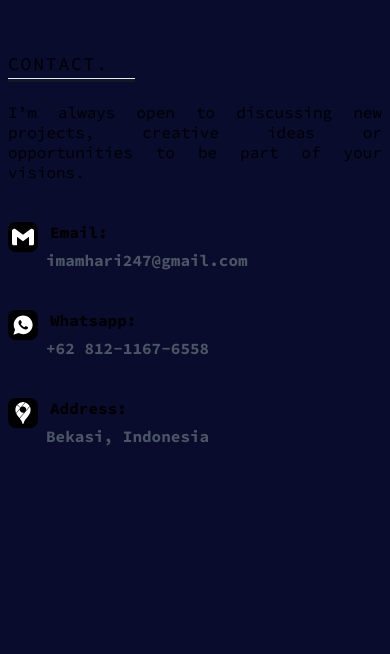
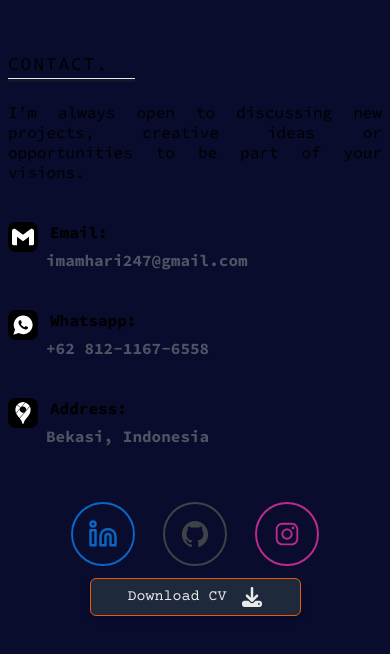
Before and after one commit to Imamhari/portfolio, a Next.js app: page /pages/contact in a window 390 px wide. Shown: the top 654 px of the page. Built offline with nearby package versions, Linux system fonts and the light colour scheme.

Commit message:
menambahkan sosmed ke kontak

```diff
--- a/src/app/components/atoms/DownloadCv.tsx
+++ b/src/app/components/atoms/DownloadCv.tsx
@@ -9,7 +9,7 @@ const courierPrime = Courier_Prime({
 function DownloadCv() {
   return (
     <button
-      className="rounded-md bg-slate-800 py-2 px-4 w-[20vh] border border-orange-600 flex justify-center text-center text-sm text-white transition-all shadow-md hover:shadow-[inset_0_6px_10px_rgb(251,140,0)] focus:bg-slate-700 focus:shadow-none active:bg-slate-700 hover:bg-slate-700 active:shadow-none disabled:pointer-events-none disabled:opacity-50 disabled:shadow-none  "
+      className="rounded-md bg-slate-800 py-2 px-4 w-[25vh] border border-orange-600 flex justify-center text-center text-sm text-white transition-all shadow-md hover:shadow-[inset_0_6px_10px_rgb(251,140,0)] focus:bg-slate-700 focus:shadow-none active:bg-slate-700 hover:bg-slate-700 active:shadow-none disabled:pointer-events-none disabled:opacity-50 disabled:shadow-none  "
       type="button"
     >
       <a
--- a/src/app/pages/contact/page.tsx
+++ b/src/app/pages/contact/page.tsx
@@ -5,6 +5,8 @@ import { IoLogoWhatsapp } from "react-icons/io";
 import { Source_Code_Pro, Courier_Prime } from "next/font/google";
 
 import { RiMailSendFill } from "react-icons/ri";
+import DownloadCv from "@/app/components/atoms/DownloadCv";
+import SocialMedia from "@/app/components/atoms/SocialMedia";
 
 const sourceCodePro = Source_Code_Pro({
   subsets: ["latin"],
@@ -85,6 +87,10 @@ function Contact() {
                   </p>
                 </div>
               </div>
+              <div className="flex md:hidden flex-col space-y-3 xl:items-start justify-center items-center w-full pb-[20vh]">
+                            <SocialMedia />
+                            <DownloadCv />
+                          </div>
             </div>
           </div>
 
```
